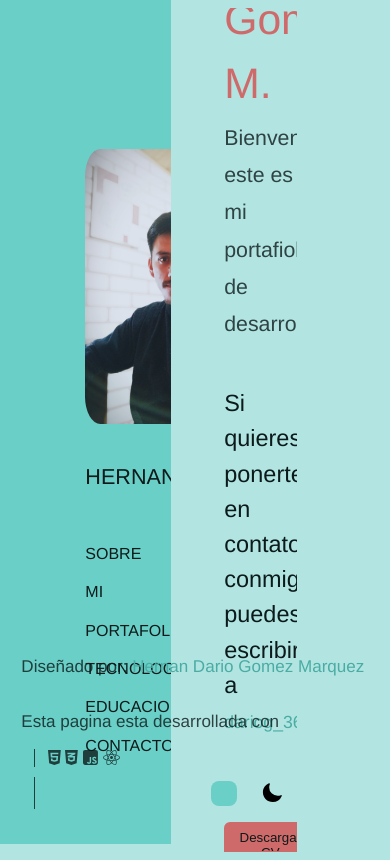
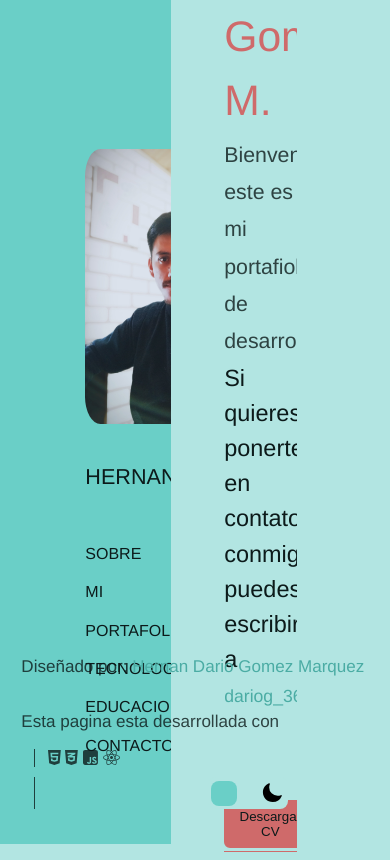
Before and after one commit to JanVal3k/Portafolio, a React app: page / in a window 390 px wide. Built offline with nearby package versions, Linux system fonts and the light colour scheme.

Commit message:
Nueva imagen para proyecto 3 y se modifica el magin de los <p>

```diff
--- a/src/styles/main.module.css
+++ b/src/styles/main.module.css
@@ -105,7 +105,7 @@ em, i {
 }
 
 p {
-  margin: 0 0 2em 0;
+  margin: 0 0 0 0;
 }
 
 h1, h2, h3, h4, h5, h6 {
@@ -699,6 +699,7 @@ br{
   color: var(--color-oscuro);
 }
 .contactIcon2 {
+
   font-size: 1.8em;
   color: var(--color-claro);
 }
@@ -715,7 +716,7 @@ br{
 
   .contactActions,
   .contactIcons {
-    margin-top: 0.em;
+    margin-top: 0.2em;
   }
 }
 /*INICIO PARA BOTON GITHUB*/
```
Also changed, not shown: public/images/fulls/03.jpg, public/images/thumbs/03.jpg, 2 other files.
